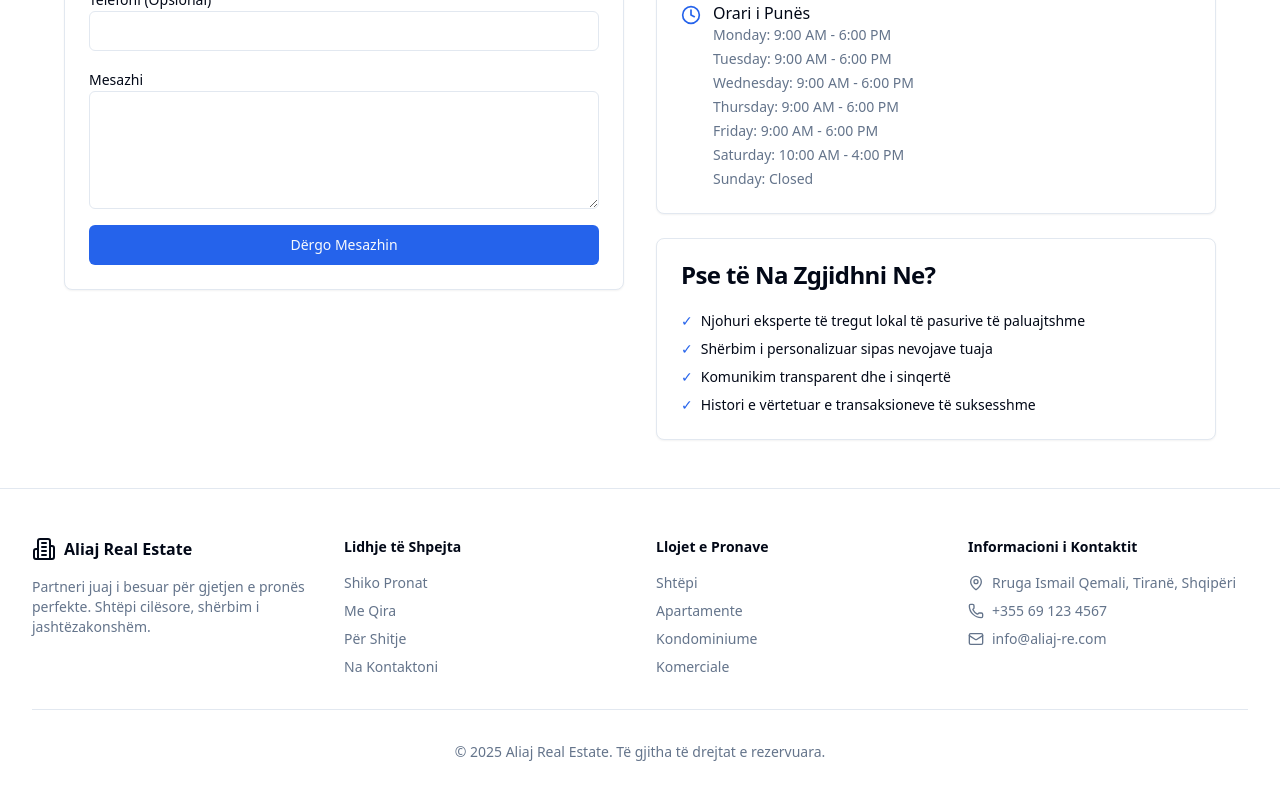
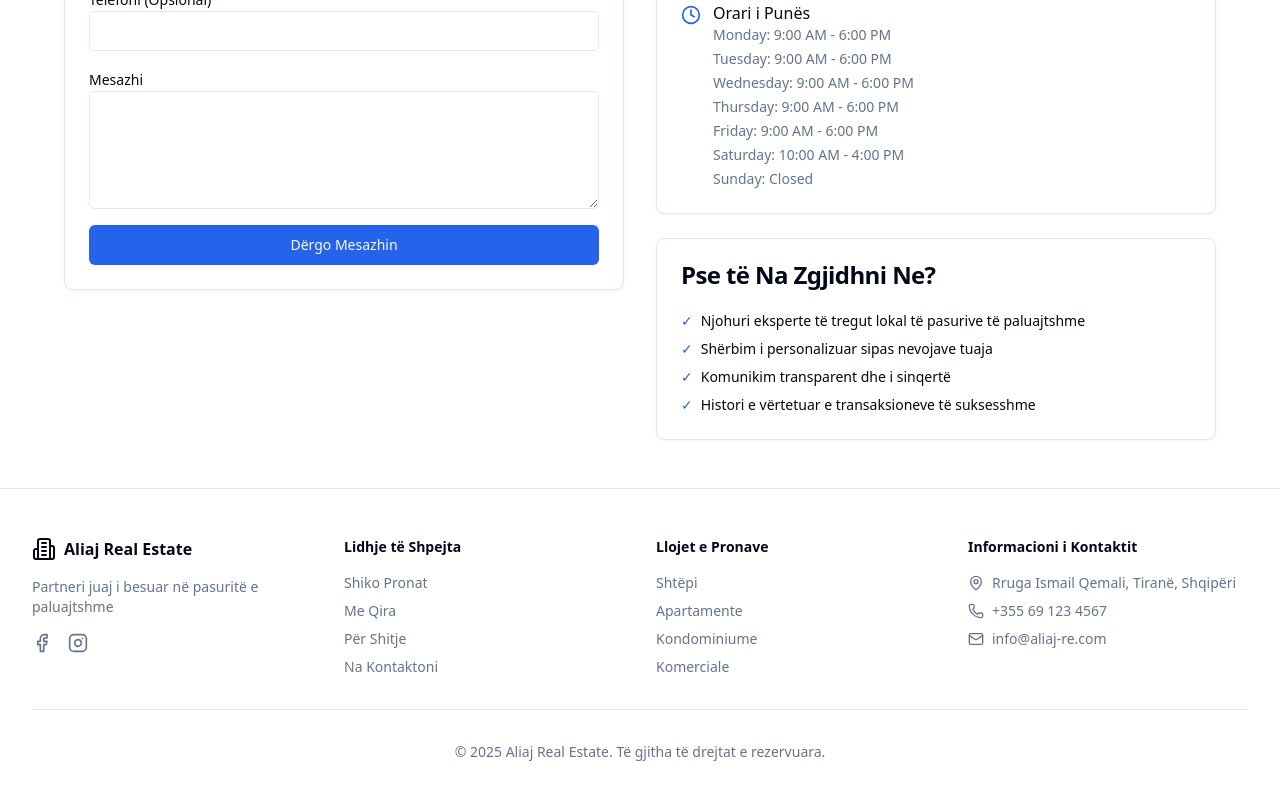
Before and after one commit to Junior23-C/RealEstate, a Next.js app in the folder realestate-app/: page /contact in a window 1280 px wide. Shown: the part 545-1345 px from the top of the page. Built offline with nearby package versions, Linux system fonts and the light colour scheme; no server answers; the database is empty.

Commit message:
feat: add critical professional improvements - centralized contact config - enhanced footer with social links - WhatsApp floating button - hero section with animated statistics

```diff
--- a/realestate-app/src/app/properties/[id]/property-detail.tsx
+++ b/realestate-app/src/app/properties/[id]/property-detail.tsx
@@ -1,21 +1,3 @@
-"use client"
-
-import { useState } from "react"
-import Image from "next/image"
-import { motion } from "framer-motion"
-import { Button } from "@/components/ui/button"
-import { Card, CardContent, CardHeader, CardTitle } from "@/components/ui/card"
-import { Badge } from "@/components/ui/badge"
-import {
-  Bed, Bath, Square, Calendar, MapPin, Home,
-  ChevronLeft, ChevronRight, X, Maximize2
-} from "lucide-react"
-import { InquiryForm } from "./inquiry-form"
-
-interface PropertyDetailProps {
-  property: {
-    id: string
-    title: string
 description: string
 price: number
 type: string
@@ -27,9 +9,9 @@ interface PropertyDetailProps {
 bedrooms: number
 bathrooms: number
 squareFeet: number
-    lotSize?: number | null
-    yearBuilt?: number | null
-    features?: string | null
+lotSize ?: number | null
+yearBuilt ?: number | null
+features ?: string | null
 createdAt: Date
 updatedAt: Date
 images: Array<{
@@ -162,8 +144,7 @@ export function PropertyDetail({ property }: PropertyDetailProps) {
                   <button
                     key={image.id}
                     onClick={() => setCurrentImageIndex(index)}
-                    className={`relative h-20 w-32 rounded-md overflow-hidden flex-shrink-0 ${
-                      index === currentImageIndex ? 'ring-2 ring-primary' : ''
+                    className={`relative h-20 w-32 rounded-md overflow-hidden flex-shrink-0 ${index === currentImageIndex ? 'ring-2 ring-primary' : ''
                       }`}
                   >
                     <Image
--- a/realestate-app/src/components/footer.tsx
+++ b/realestate-app/src/components/footer.tsx
@@ -1,5 +1,6 @@
 import Link from "next/link"
-import { Building2, Mail, Phone, MapPin } from "lucide-react"
+import { Building2, Mail, Phone, MapPin, Facebook, Instagram } from "lucide-react"
+import { CONTACT_INFO, COMPANY_INFO } from "@/lib/contact-config"
 
 export function Footer() {
   return (
@@ -9,11 +10,31 @@ export function Footer() {
           <div className="space-y-4">
             <div className="flex items-center space-x-2">
               <Building2 className="h-6 w-6" />
-              <span className="font-bold">Aliaj Real Estate</span>
+              <span className="font-bold">{COMPANY_INFO.name}</span>
             </div>
             <p className="text-sm text-muted-foreground">
-              Partneri juaj i besuar për gjetjen e pronës perfekte. Shtëpi cilësore, shërbim i jashtëzakonshëm.
+              {COMPANY_INFO.tagline}
             </p>
+            <div className="flex space-x-4">
+              <Link
+                href={CONTACT_INFO.social.facebook}
+                target="_blank"
+                rel="noopener noreferrer"
+                className="text-muted-foreground hover:text-primary transition-colors"
+                aria-label="Facebook"
+              >
+                <Facebook className="h-5 w-5" />
+              </Link>
+              <Link
+                href={CONTACT_INFO.social.instagram}
+                target="_blank"
+                rel="noopener noreferrer"
+                className="text-muted-foreground hover:text-primary transition-colors"
+                aria-label="Instagram"
+              >
+                <Instagram className="h-5 w-5" />
+              </Link>
+            </div>
           </div>
 
           <div>
@@ -73,22 +94,26 @@ export function Footer() {
             <ul className="space-y-2 text-sm text-muted-foreground">
               <li className="flex items-center space-x-2">
                 <MapPin className="h-4 w-4" />
-                <span>Rruga Ismail Qemali, Tiranë, Shqipëri</span>
+                <span>{CONTACT_INFO.address}</span>
               </li>
               <li className="flex items-center space-x-2">
                 <Phone className="h-4 w-4" />
-                <span>+355 69 123 4567</span>
+                <a href={`tel:${CONTACT_INFO.phone}`} className="hover:text-foreground transition-colors">
+                  {CONTACT_INFO.phone}
+                </a>
               </li>
               <li className="flex items-center space-x-2">
                 <Mail className="h-4 w-4" />
-                <span>info@aliaj-re.com</span>
+                <a href={`mailto:${CONTACT_INFO.email}`} className="hover:text-foreground transition-colors">
+                  {CONTACT_INFO.email}
+                </a>
               </li>
             </ul>
           </div>
         </div>
 
         <div className="mt-8 border-t pt-8 text-center text-sm text-muted-foreground">
-          <p>&copy; {new Date().getFullYear()} Aliaj Real Estate. Të gjitha të drejtat e rezervuara.</p>
+          <p>&copy; {new Date().getFullYear()} {COMPANY_INFO.name}. Të gjitha të drejtat e rezervuara.</p>
         </div>
       </div>
     </footer>
--- a/realestate-app/src/components/hero-section.tsx
+++ b/realestate-app/src/components/hero-section.tsx
@@ -5,12 +5,39 @@ import Image from "next/image"
 import { motion } from "framer-motion"
 import { Button } from "@/components/ui/button"
 import { ArrowRight } from "lucide-react"
+import { useEffect, useState } from "react"
+
+function StatCounter({ end, duration = 2000, suffix = "" }: { end: number; duration?: number; suffix?: string }) {
+  const [count, setCount] = useState(0)
+
+  useEffect(() => {
+    let startTime: number
+    let animationFrame: number
+
+    const animate = (timestamp: number) => {
+      if (!startTime) startTime = timestamp
+      const progress = timestamp - startTime
+      const percentage = Math.min(progress / duration, 1)
+
+      setCount(Math.floor(end * percentage))
+
+      if (percentage < 1) {
+        animationFrame = requestAnimationFrame(animate)
+      }
+    }
+
+    animationFrame = requestAnimationFrame(animate)
+    return () => cancelAnimationFrame(animationFrame)
+  }, [end, duration])
+
+  return <span>{count}{suffix}</span>
+}
 
 export function HeroSection() {
   return (
     <section className="relative h-[70vh] flex items-center justify-center overflow-hidden">
       <div className="absolute inset-0 z-0">
-        <div className="absolute inset-0 bg-gradient-to-r from-background to-background/60 z-10" />
+        <div className="absolute inset-0 bg-gradient-to-r from-background via-background/80 to-background/60 z-10" />
         <motion.div
           initial={{ scale: 1.1 }}
           animate={{ scale: 1 }}
@@ -43,6 +70,34 @@ export function HeroSection() {
           <p className="text-xl mb-8 text-muted-foreground">
             Zbuloni prona të jashtëzakonshme me qira dhe për shitje në Tiranë, Durrës dhe në të gjithë Shqipërinë. Partneri juaj i besuar në pasuritë e paluajtshme.
           </p>
+
+          {/* Statistics */}
+          <motion.div
+            initial={{ opacity: 0, y: 20 }}
+            animate={{ opacity: 1, y: 0 }}
+            transition={{ duration: 0.8, delay: 0.3 }}
+            className="grid grid-cols-3 gap-6 mb-8 p-6 bg-background/80 backdrop-blur rounded-lg border"
+          >
+            <div className="text-center">
+              <div className="text-3xl font-bold text-primary">
+                <StatCounter end={500} suffix="+" />
+              </div>
+              <div className="text-sm text-muted-foreground mt-1">Prona</div>
+            </div>
+            <div className="text-center border-x">
+              <div className="text-3xl font-bold text-primary">
+                <StatCounter end={98} suffix="%" />
+              </div>
+              <div className="text-sm text-muted-foreground mt-1">Klientë të Kënaqur</div>
+            </div>
+            <div className="text-center">
+              <div className="text-3xl font-bold text-primary">
+                <StatCounter end={10} suffix="+" />
+              </div>
+              <div className="text-sm text-muted-foreground mt-1">Vite Përvojë</div>
+            </div>
+          </motion.div>
+
           <div className="flex gap-4">
             <Button size="lg" asChild>
               <Link href="/properties">
--- /dev/null
+++ b/realestate-app/src/components/whatsapp-button.tsx
@@ -0,0 +1,20 @@
+"use client"
+
+import { MessageCircle } from "lucide-react"
+import { CONTACT_INFO, getWhatsAppLink } from "@/lib/contact-config"
+
+export function WhatsAppButton() {
+    if (!CONTACT_INFO.whatsapp) return null
+
+    return (
+        <a
+            href={getWhatsAppLink()}
+            target="_blank"
+            rel="noopener noreferrer"
+            className="fixed bottom-6 right-6 z-50 flex h-14 w-14 items-center justify-center rounded-full bg-green-600 text-white shadow-lg transition-all hover:bg-green-700 hover:scale-110 focus:outline-none focus:ring-2 focus:ring-green-500 focus:ring-offset-2"
+            aria-label="Contact us on WhatsApp"
+        >
+            <MessageCircle className="h-6 w-6" />
+        </a>
+    )
+}
--- /dev/null
+++ b/realestate-app/src/lib/contact-config.ts
@@ -0,0 +1,36 @@
+/**
+ * Centralized Contact Information
+ *
+ * This is the single source of truth for all contact information across the site.
+ * Update these values to change contact info site-wide.
+ */
+
+export const CONTACT_INFO = {
+    phone: "+355 69 123 4567",
+    whatsapp: "+355 69 123 4567",
+    email: "info@aliaj-re.com",
+    address: "Rruga Ismail Qemali, Tiranë, Shqipëri",
+    city: "Tiranë",
+    country: "Shqipëri",
+    businessHours: "E Hënë - E Shtunë: 9:00 - 18:00",
+    social: {
+        facebook: "https://facebook.com/aliajrealestate",
+        instagram: "https://instagram.com/aliajrealestate",
+    }
+} as const
+
+export const COMPANY_INFO = {
+    name: "Aliaj Real Estate",
+    tagline: "Partneri juaj i besuar në pasuritë e paluajtshme",
+    description: "Zbuloni prona të jashtëzakonshme me qira dhe për shitje në Tiranë, Durrës dhe në të gjithë Shqipërinë.",
+    yearFounded: 2014,
+} as const
+
+// Helper function to get WhatsApp link with pre-filled message
+export function getWhatsAppLink(propertyTitle?: string) {
+    const message = propertyTitle
+        ? `Përshëndetje! Jam i interesuar për pronën: ${propertyTitle}`
+        : "Përshëndetje! Dëshiroj të marr më shumë informacion rreth pronave tuaja."
+
+    return `https://wa.me/${CONTACT_INFO.whatsapp.replace(/[^0-9]/g, '')}?text=${encodeURIComponent(message)}`
+}
```
Lines whose indentation alone changed are shown as unchanged.
